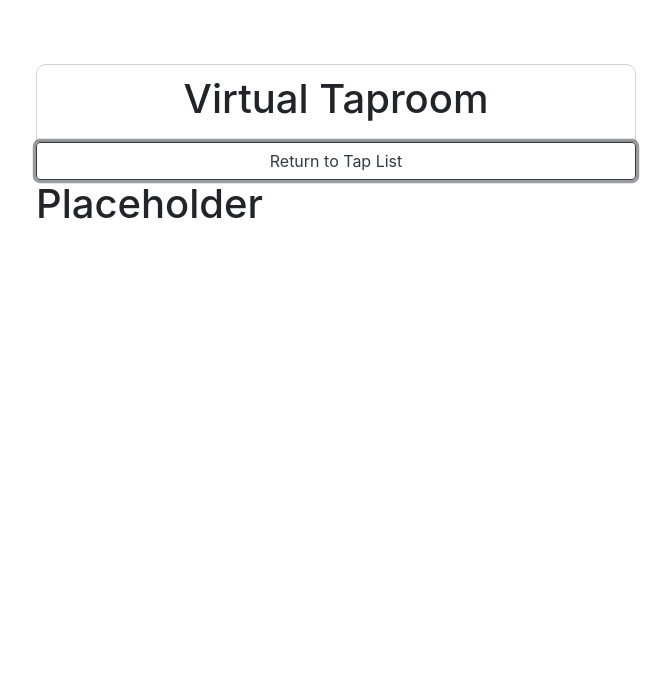
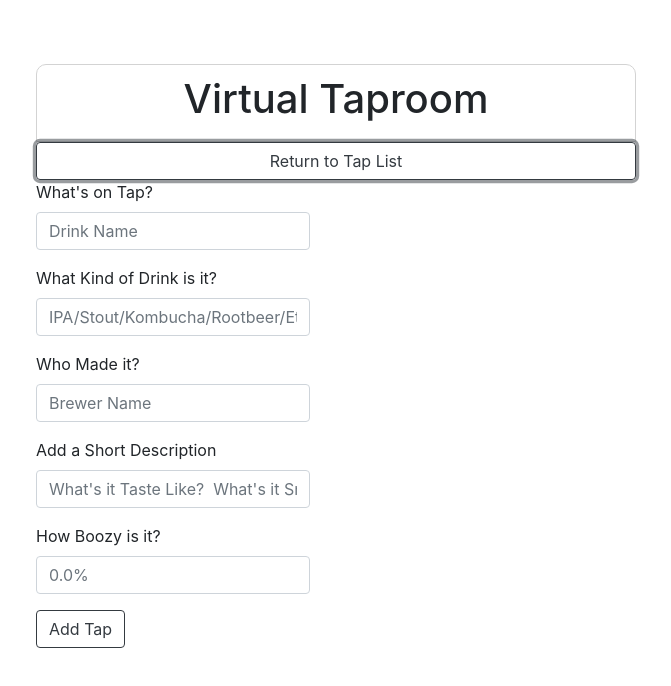
Before and after one commit to JohnNilsOlson/taproom-redux, a React (Create React App) app: page / in a window 1280 px wide. Both pictures are taken after a click on the button "Add new Tap". Shown: the top 686 px of the page, without its empty margins (304-975 px from the left). Built offline with nearby package versions, Linux system fonts and the light colour scheme.

Commit message:
update with form content

```diff
--- a/src/components/NewDrinkForm.js
+++ b/src/components/NewDrinkForm.js
@@ -1,9 +1,33 @@
 import React from "react";
+import Form from "react-bootstrap/Form";
+import Button from "react-bootstrap/Button";
 
 function NewDrinkForm(props){
   return (
     <React.Fragment>
-      <h1>Placeholder</h1>
+      <Form>
+        <Form.Group controlId="name">
+          <Form.Label>What's on Tap?</Form.Label>
+          <Form.Control type="text" placeholder="Drink Name"></Form.Control>
+        </Form.Group>
+        <Form.Group controlId="type">
+          <Form.Label>What Kind of Drink is it?</Form.Label>
+          <Form.Control type="text" placeholder="IPA/Stout/Kombucha/Rootbeer/Etc..."></Form.Control>
+        </Form.Group>
+        <Form.Group controlId="brewer">
+          <Form.Label>Who Made it?</Form.Label>
+          <Form.Control type="text" placeholder="Brewer Name"></Form.Control>
+        </Form.Group>
+        <Form.Group controlId="description">
+          <Form.Label>Add a Short Description</Form.Label>
+          <Form.Control type="text" placeholder="What's it Taste Like?  What's it Smell Like?"></Form.Control>
+        </Form.Group>
+        <Form.Group controlId="alcholoContent">
+          <Form.Label>How Boozy is it?</Form.Label>
+          <Form.Control type="text" placeholder="0.0%"></Form.Control>
+        </Form.Group>
+        <Button variant="outline-dark" type="submit">Add Tap</Button>
+      </Form>
     </React.Fragment>
   );
 }
```
